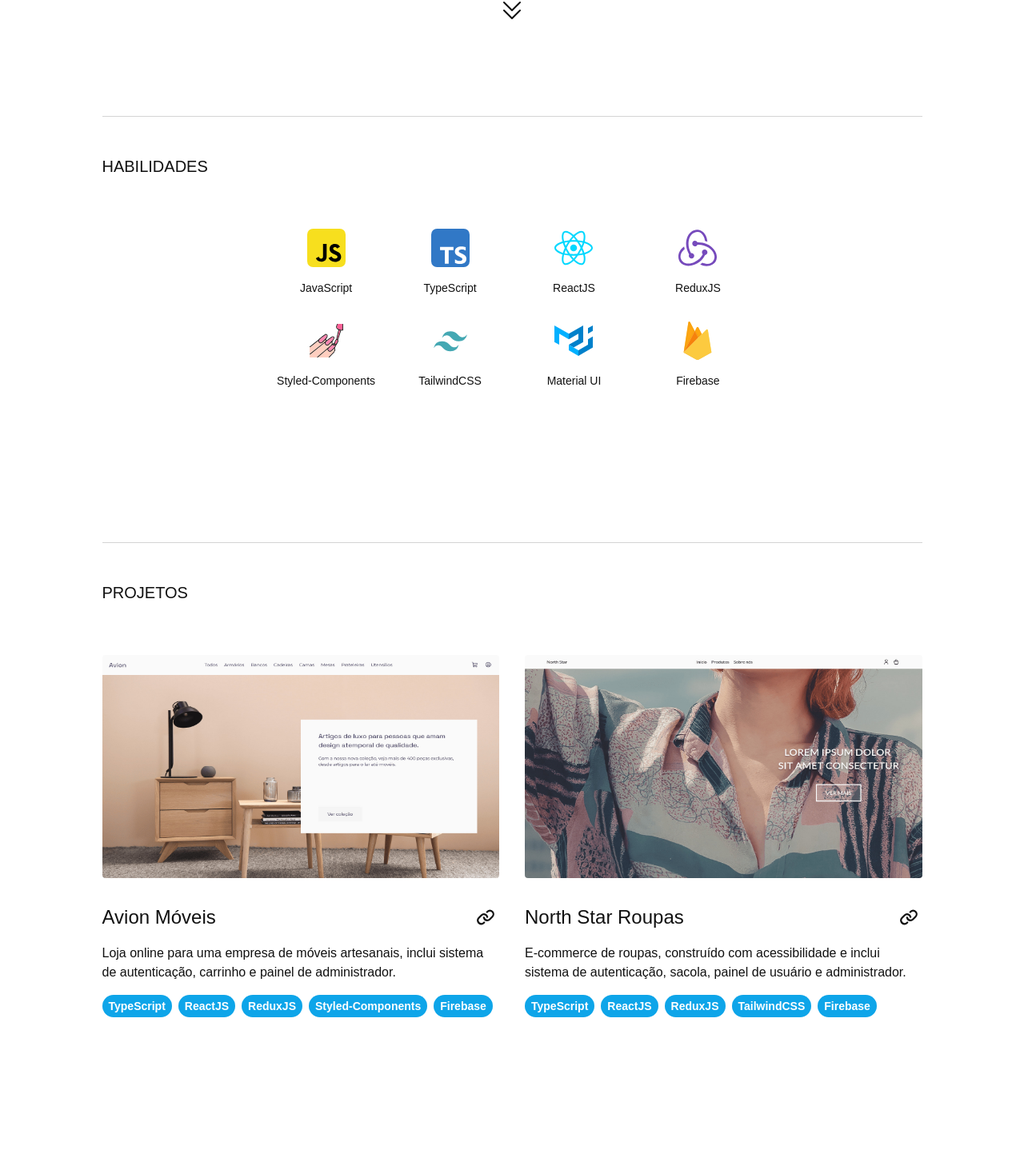
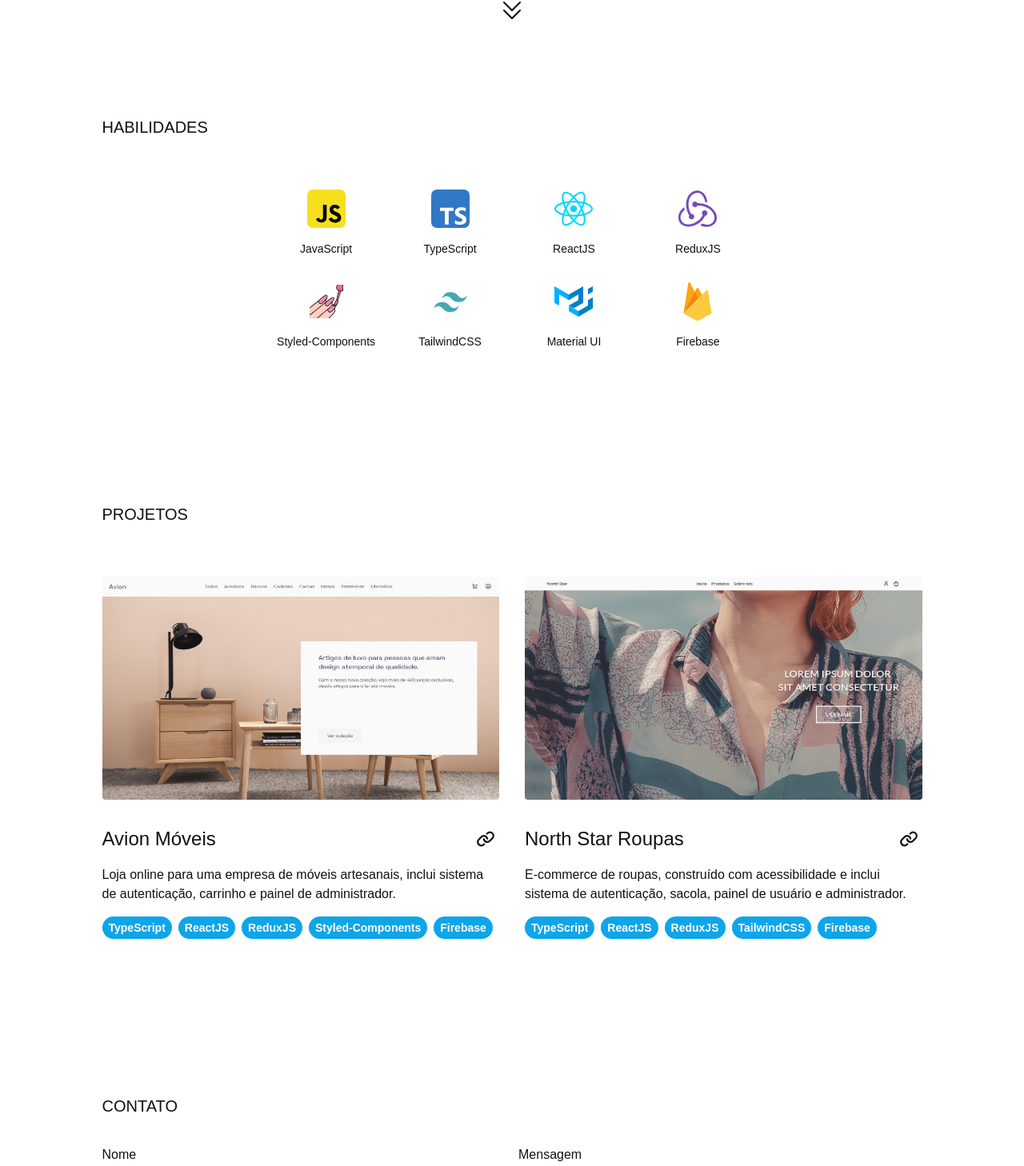
Before and after one commit to jvspepe/portfolio, a React (Vite) app: page / in a window 1280 px wide. Shown: the part 751-2209 px from the top of the page at 80% size. Built offline with nearby package versions, Linux system fonts and the light colour scheme; some icons are missing.

Commit message:
Remove borders.

```diff
--- a/src/components/Contact.tsx
+++ b/src/components/Contact.tsx
@@ -13,9 +13,9 @@ function Contact() {
   return (
     <section
       id="contato"
-      className="container mx-auto flex flex-col gap-8 px-6 pb-12 sm:px-0 md:py-24"
+      className="container mx-auto flex flex-col gap-8 px-6 py-12 sm:px-0 md:py-24"
     >
-      <div className="flex items-center justify-between border-t border-neutral-300 pt-12 dark:border-neutral-700">
+      <div className="flex items-center justify-between">
         <h4 className="text-lg uppercase lg:text-xl">Contato</h4>
         <div className="flex items-center gap-2">
           <IconButton
--- a/src/components/Hero.tsx
+++ b/src/components/Hero.tsx
@@ -20,7 +20,7 @@ function Hero() {
           excelência em cada projeto.
         </p>
       </main>
-      <Button component="a" href="#contact" disableBorder disablePadding>
+      <Button component="a" href="#contato" disableBorder disablePadding>
         <span className="text-2xl">Entrar em contato</span>
         <ArrowRight size={24} />
       </Button>
--- a/src/components/ProjectDisplay.tsx
+++ b/src/components/ProjectDisplay.tsx
@@ -9,9 +9,7 @@ function ProjectDisplay({ projects }: Props) {
       id="projetos"
       className="container mx-auto flex scroll-m-20 flex-col gap-16 px-6 pb-12 sm:px-0 md:scroll-m-0 md:py-24"
     >
-      <h3 className="border-t border-neutral-300 pt-12 text-lg uppercase dark:border-neutral-700 lg:text-xl">
-        Projetos
-      </h3>
+      <h3 className="text-lg uppercase lg:text-xl">Projetos</h3>
       <div className="grid auto-rows-fr gap-8 sm:grid-cols-2">
         {projects.map((project) => (
           <ProjectCard key={project.title} project={project} />
--- a/src/components/SkillDisplay.tsx
+++ b/src/components/SkillDisplay.tsx
@@ -11,9 +11,7 @@ function SkillDisplay({ skills }: Props) {
       id="tecnologias"
       className="container mx-auto flex min-h-[20rem] snap-start scroll-m-20 flex-col justify-center gap-16 px-6 pb-12 sm:px-0 md:scroll-m-0 md:py-24"
     >
-      <h2 className="border-t border-neutral-300 pt-12 text-lg font-light uppercase dark:border-neutral-700 lg:text-xl">
-        Habilidades
-      </h2>
+      <h2 className="text-lg font-light uppercase lg:text-xl">Habilidades</h2>
       <ul className="grid grid-cols-2 gap-8 sm:grid-cols-4 md:self-center">
         {skills.map((skill) => (
           <SkillCard key={skill.icon} icon={skill.icon} label={skill.label} />
```
